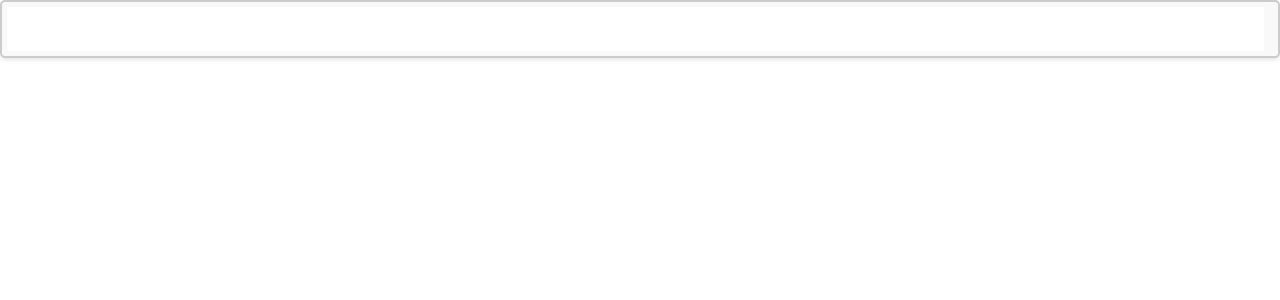
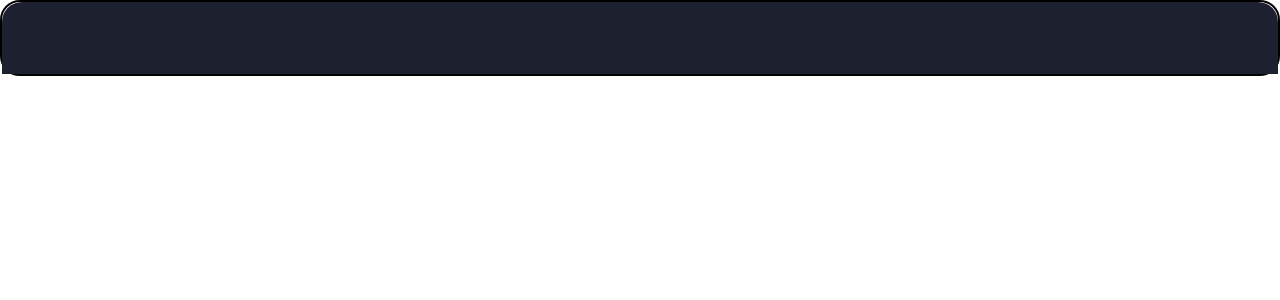
Before and after one commit to loganbriggs08/GoSearch, a React (Vite) app in the folder frontend/: page / in a window 1280 px wide. Shown: the top 300 px of the page. Built offline with nearby package versions, Linux system fonts and the light colour scheme.

Commit message:
Update App.css

```diff
--- a/frontend/src/App.css
+++ b/frontend/src/App.css
@@ -1,22 +1,32 @@
 #App {
     display: flex;
-    justify-content: center;
-    align-items: center;
+    flex-direction: column;
+    border: 2px solid #000000;
+    border-radius: 20px;
+    opacity: 1.0;
 }
 
 #input {
-    width: 100%;
-    border: 2px solid #ccc;
-    border-radius: 5px;
-    padding: 5px;
-    background-color: #f9f9f9;
-    box-shadow: 0 2px 4px rgba(0, 0, 0, 0.1);
+    padding: 10px;
+    border-radius: 20px 20px 0 0;
+    background-color: #1D212F;
 }
 
 .search-input {
+    flex: 1;
     width: 98%;
     padding: 8px;
     border: none;
     outline: none;
     font-size: 24px;
+    margin-top: 0.25rem;
+    margin-bottom: 0.25rem;
+    font-family: Arial;
+    color: #FFFFFF;
+    background-color: #1D212F;
 }
+
+#results {
+    width: 98%;
+
+}
```
